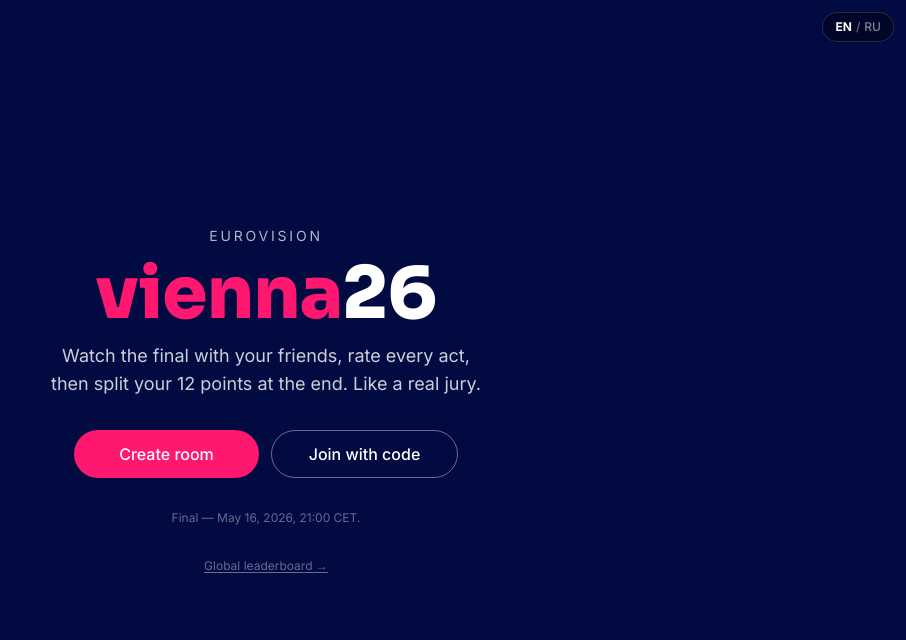
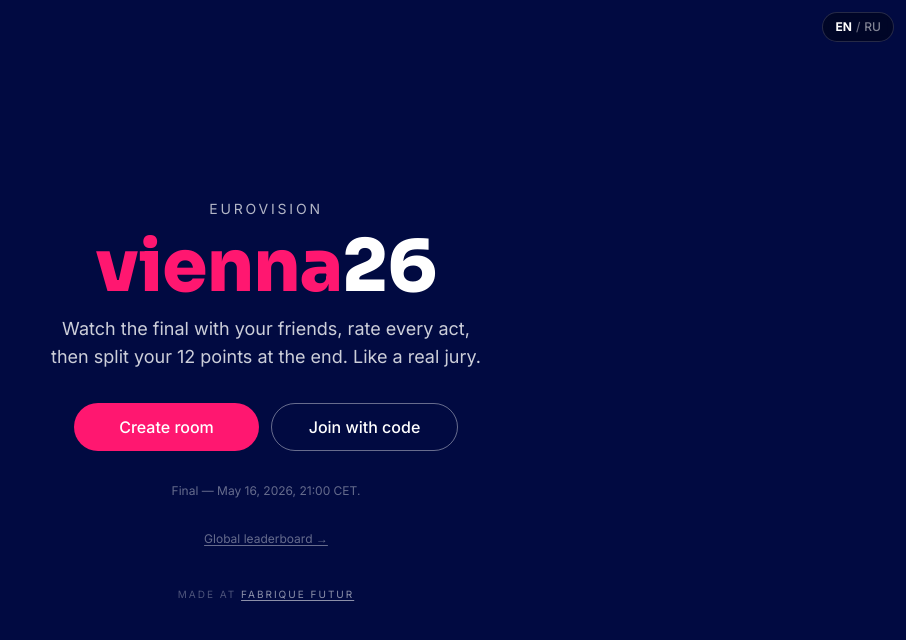
Before and after one commit to ignsm/vienna26, a Next.js app: page / in a window 1280 px wide. Shown: the top 640 px of the page, without its empty margins (374-1280 px from the left). Built offline with nearby package versions, Linux system fonts and the light colour scheme; no server answers.

Commit message:
feat: 'Made at Fabrique Futur' footer on landing and /global

```diff
--- a/app/global/page.tsx
+++ b/app/global/page.tsx
@@ -3,6 +3,7 @@
 import { getContestant } from "@/lib/contestants"
 import { leaderboard, type Aggregate } from "@/lib/scoring"
 import { PollingRefresh } from "@/components/PollingRefresh"
+import { MadeAt } from "@/components/MadeAt"
 import Link from "next/link"
 
 export const dynamic = "force-dynamic"
@@ -137,6 +138,10 @@
             </section>
           </>
         )}
+
+        <div className="text-center pt-6">
+          <MadeAt />
+        </div>
       </div>
     </main>
   )
--- a/app/page.tsx
+++ b/app/page.tsx
@@ -1,6 +1,7 @@
 import Link from "next/link"
 import { getT } from "@/lib/i18n/server"
 import { RecentRoomsList } from "@/components/RecentRoomsList"
+import { MadeAt } from "@/components/MadeAt"
 
 export default async function HomePage() {
   const { lang, t } = await getT()
@@ -31,6 +32,8 @@
       <Link href="/global" className="text-white/40 hover:text-white text-xs underline underline-offset-2">
         Global leaderboard →
       </Link>
+
+      <MadeAt className="mt-2" />
     </main>
   )
 }
--- /dev/null
+++ b/components/MadeAt.tsx
@@ -0,0 +1,24 @@
+type Props = {
+  className?: string
+}
+
+/**
+ * Small unobtrusive credit. Rendered on the landing page and /global —
+ * places where users land before entering a room.
+ * URL is hardcoded; swap if Fabrique Futur lives elsewhere.
+ */
+export function MadeAt({ className = "" }: Props) {
+  return (
+    <p className={`text-white/30 text-[10px] uppercase tracking-[0.2em] ${className}`}>
+      Made at{" "}
+      <a
+        href="https://fabriquefutur.com"
+        target="_blank"
+        rel="noreferrer"
+        className="text-white/55 hover:text-white underline underline-offset-2 transition"
+      >
+        Fabrique Futur
+      </a>
+    </p>
+  )
+}
```
